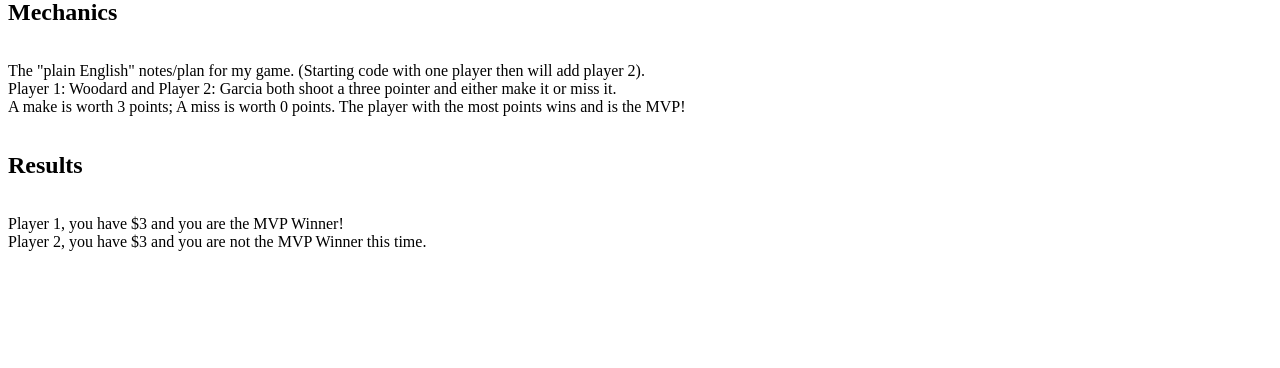
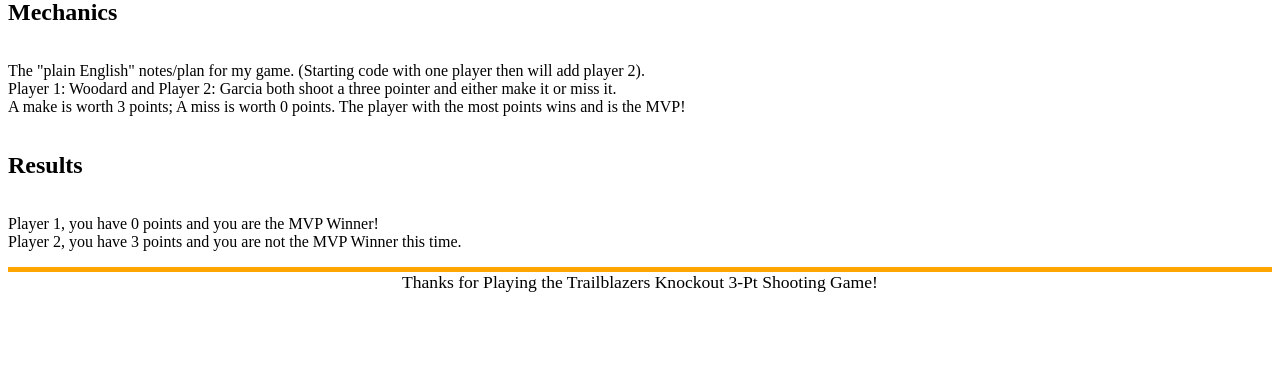
Before and after one commit to RGPhD/e2, a PHP site: page / in a window 1280 px wide. Shown: the part 432-800 px from the top of the page. Run offline with PHP 8.4, Linux system fonts and the light colour scheme.

Commit message:
p2 index.php file.

```diff
--- a/p2/index.php
+++ b/p2/index.php
@@ -6,15 +6,17 @@ $make_value = 3;
 $miss_value = 0;
 
 # Define player1 variable, which will each
-# represent how many shots are make and missed
+# Represent how many shots are make and missed
 $player1 = $make_value;
 $player2 = $miss_value;
 
-# Add up how many points player1 has
-$totalPlayer1 = ($make_value) + ($miss_value);
+# Add up how many points Player has
+# Automatic simulation of Player 1 missing the shot for now
+$totalPlayer1 = ($miss_value);
 
-# Add up how many points player2 has
-$totalPlayer2 = ($make_value) + ($miss_value);
+# Add up how many points Player 2 has
+# Automatic simulation of Player 2 making the shot for now
+$totalPlayer2 = ($make_value);
 
 ?>
 
@@ -75,9 +77,13 @@ The player with the most points wins and is the MVP!</p>
 
 <h2>Results</h2>
     <p>
-        Player 1, you have $<?php echo $totalPlayer1; ?> and you are the MVP Winner!
+        Player 1, you have <?php echo $totalPlayer1; ?> points and you are the MVP Winner!
 <br>
-        Player 2, you have $<?php echo $totalPlayer2; ?> and you are not the MVP Winner this time.
+        Player 2, you have <?php echo $totalPlayer2; ?> points and you are not the MVP Winner this time.
     </p>
 </body>
+
+<footer>
+Thanks for Playing the Trailblazers Knockout 3-Pt Shooting Game!
+</footer>
 </html>
```
